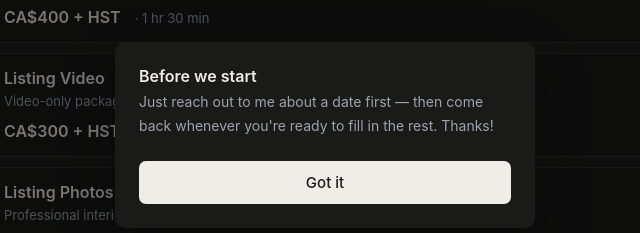
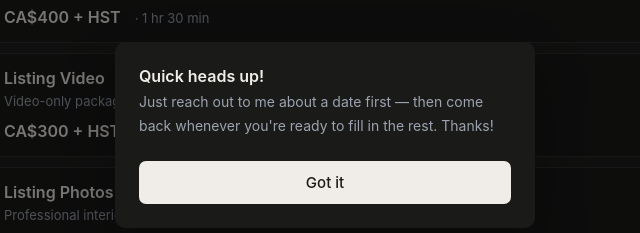
Before and after one commit to semihsenturkinfo/booking, a plain HTML site: page index.html in a window 1280 px wide. Shown: the part 265-498 px from the top of the page, 315-955 px from the left. Drawn offline with Linux system fonts and the light colour scheme.

Commit message:
Add files via upload

```diff
--- a/index.html
+++ b/index.html
@@ -220,7 +220,7 @@ input::placeholder,textarea::placeholder{color:#4a4a48;opacity:0.5}
 <!-- Turnaround modal -->
 <div class="modal-overlay" id="welcome-modal">
   <div class="modal">
-    <p class="modal-title">Before we start</p>
+    <p class="modal-title">Quick heads up!</p>
     <div class="modal-body" style="margin-bottom:1.5rem">Just reach out to me about a date first — then come back whenever you're ready to fill in the rest. Thanks!</div>
     <button class="btn btnp" style="width:100%;padding:12px;font-size:15px" onclick="document.getElementById('welcome-modal').classList.remove('on')">Got it</button>
   </div>
```
